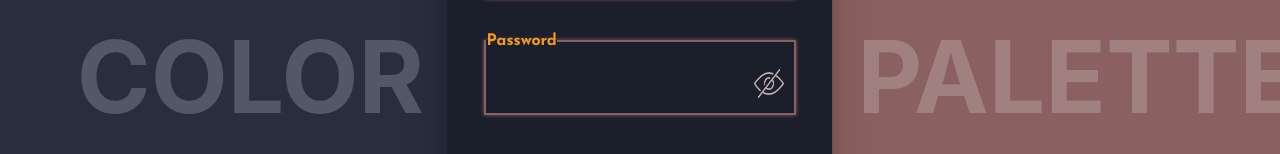
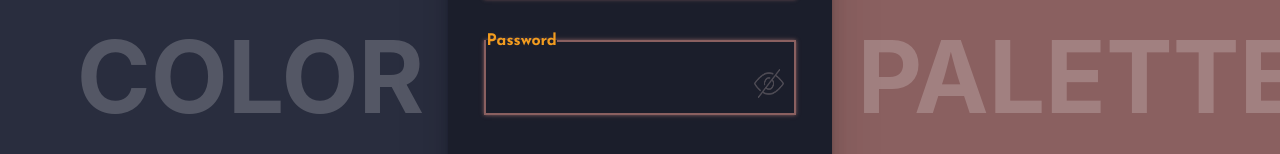
Before and after one commit to keshavDooleea/Palette, a React (Create React App) app in the folder frontend/: page / in a window 1280 px wide. Shown: the part 384-538 px from the top of the page. Built offline with nearby package versions, Linux system fonts and the light colour scheme.

Commit message:
added hover effect for eye in Login

```diff
--- a/frontend/src/App.css
+++ b/frontend/src/App.css
@@ -182,6 +182,12 @@ body {
   cursor: pointer;
   user-select: none;
   margin-top: 15px;
+  opacity: 0.3;
+  transition: 0.4s;
+}
+
+.pass_field img:hover {
+  opacity: 1;
 }
 
 .login_form fieldset legend,
@@ -193,7 +199,7 @@ body {
 
 .login_form fieldset input,
 .register_form fieldset input {
-  width: 98%;
+  width: 80%;
   height: 65%;
   margin-left: 2%;
   font-size: 24px;
```
